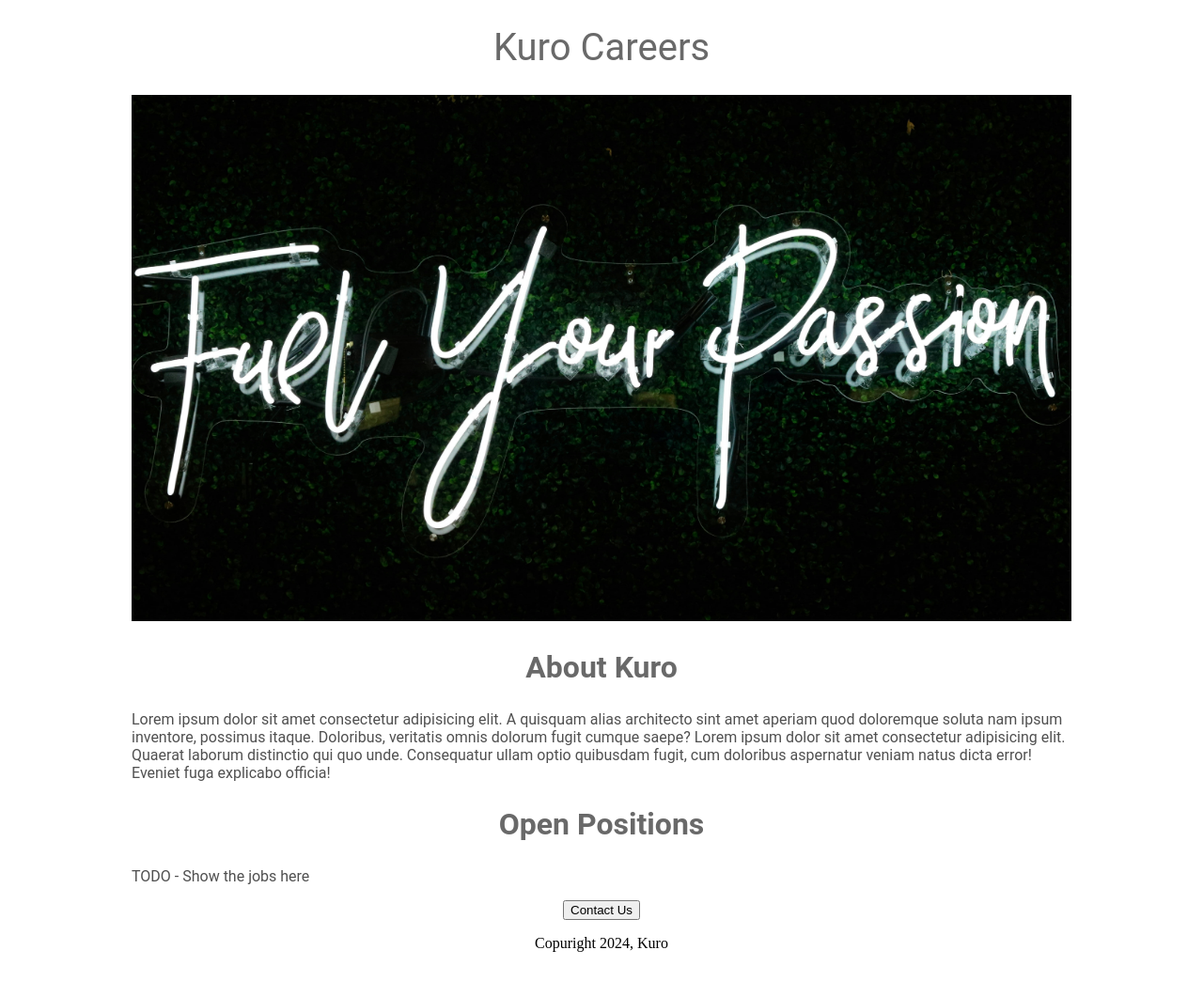
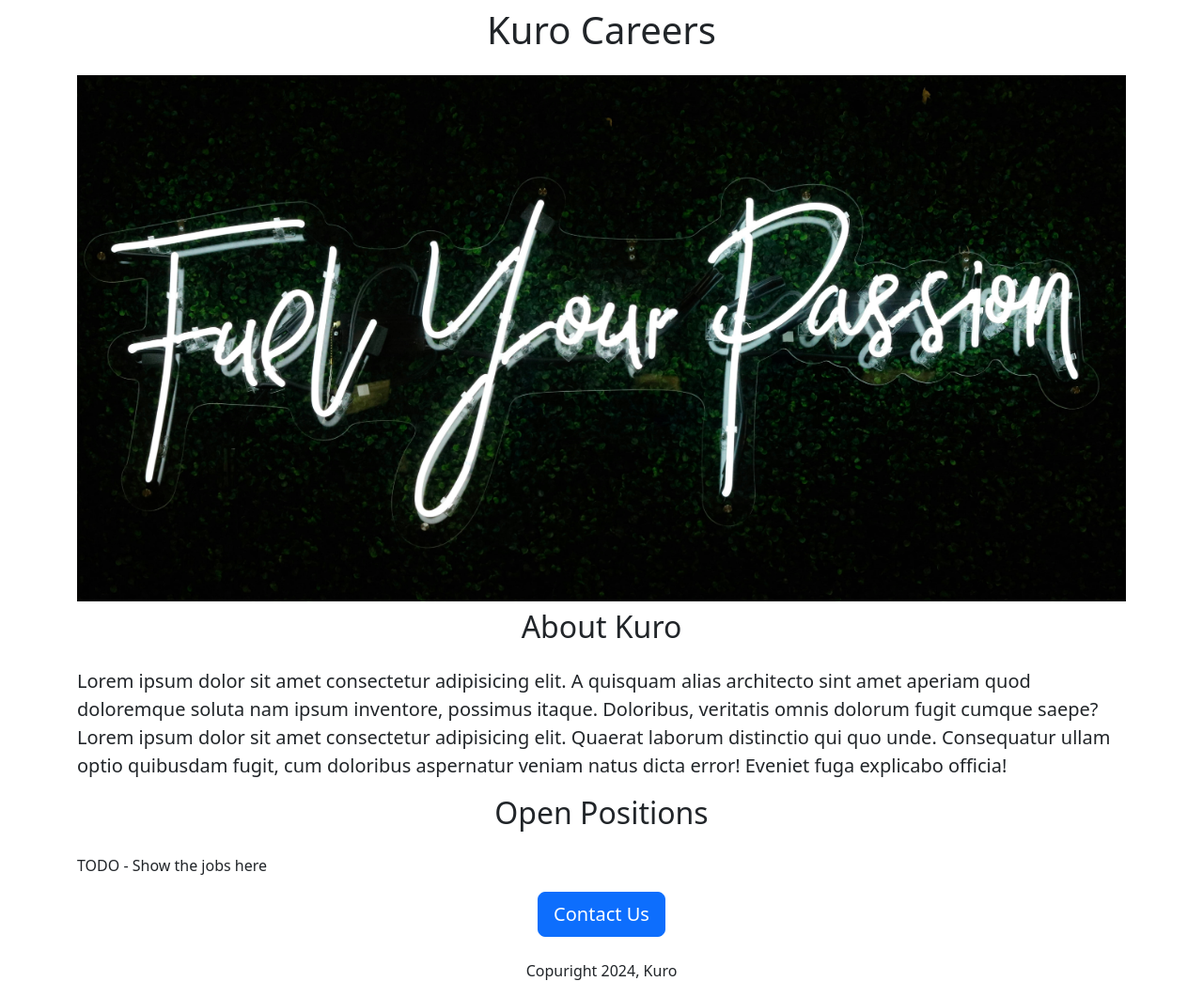
Before and after one commit to DineshMitta/kuro-careers-website, a Flask app: page / in a window 1280 px wide. Shown: the whole page at 94% size. Before the commit the page ends 1013 px from the top, so only its background shows below. Run offline with Flask 3, Linux system fonts and the light colour scheme.

Commit message:
Added bootsrap CSS

```diff
--- a/templates/home.html
+++ b/templates/home.html
@@ -2,47 +2,26 @@
 <html>
     <head>
         <title>Kuro Careers</title>
+        <meta charset="utf-8">
+        <meta name="viewport" content="width=device-width, initial-scale=1">
+        <link href="https://cdn.jsdelivr.net/npm/bootstrap@5.3.3/dist/css/bootstrap.min.css" rel="stylesheet" integrity="sha384-QWTKZyjpPEjISv5WaRU9OFeRpok6YctnYmDr5pNlyT2bRjXh0JMhjY6hW+ALEwIH" crossorigin="anonymous">
 
         <style>
-            h1{
-                font-size: 40px;
-                font-family: Roboto;
-                font-weight: normal;
-                color: dimgray;
-                text-align: center;
-            }
+            #banner{
+                height: 560px;
+                width: 100%;
+                object-fit: cover;
 
-            #banner{
-                width: 100%;
-                height: 560px;
-                object-fit: cover;
-            }
-
-            h2{
-                font-family: Roboto;
-                font-size: 32px;
-                color: dimgray;
-                text-align: center;
-            }
-
-            .bodytext{
-                font-family: Roboto;
-                color: rgb(80, 80,80);
-            }
-
-            #container{
-                max-width: 1000px;
-                margin: auto;
             }
         </style>
     </head>
     <body>
-        <div id="container">
-            <h1>Kuro Careers</h1>
-            <img id="banner" src="/static/fuel.jpg" height="320">
+        <div class="container">
+            <h1 class="text-center mt-2 mb-4">Kuro Careers</h1>
+            <img class="img-fluid" id="banner" src="/static/fuel.jpg" height="320">
 
-            <h2>About Kuro</h2>
-                <p class="bodytext">
+            <h2 class="text-center mt-2 mb-4">About Kuro</h2>
+                <p class="lead">
                   Lorem ipsum dolor sit amet consectetur adipisicing elit.
                   A quisquam alias architecto sint amet aperiam quod doloremque soluta nam ipsum inventore,
                   possimus itaque. Doloribus, veritatis omnis dolorum fugit cumque saepe?
@@ -50,12 +29,12 @@
                   Consequatur ullam optio quibusdam fugit, cum doloribus aspernatur veniam natus dicta error! Eveniet fuga explicabo officia!
                 </p>
 
-             <h2>Open Positions</h2>
-                <p class="bodytext">TODO - Show the jobs here</p>
+             <h2 class="text-center mt-2 mb-4">Open Positions</h2>
+                <p>TODO - Show the jobs here</p>
 
-                <div style="text-align: center;">
-                    <button>Contact Us</button>
-                    <p>Copuright 2024, Kuro</p>
+                <div class="text-center">
+                    <button class="btn btn-primary btn-lg">Contact Us</button>
+                    <p class="mt-4">Copuright 2024, Kuro</p>
                 </div>
 
         </div>
```
